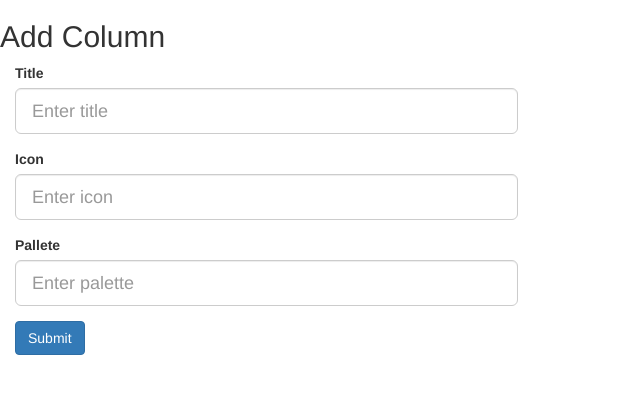
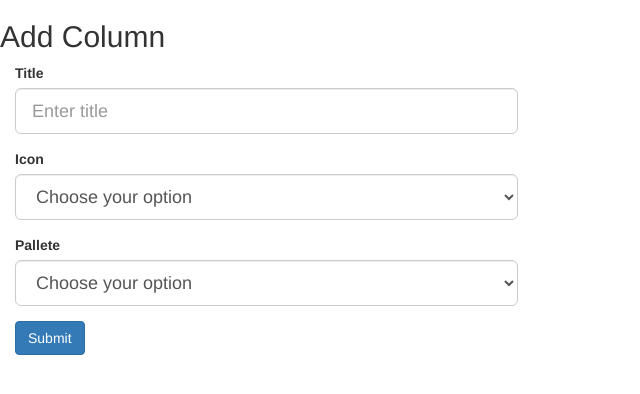
Before and after one commit to panderior/kanban-todo, a Django app: page /add_column/ in a window 1280 px wide. Shown: the top 394 px of the page, without its empty margins (0-640 px from the left). Run offline with Django 3.2, Linux system fonts and the light colour scheme; some libraries are stand-ins or nearby versions.

Commit message:
Enabled select options for various attributes and updated pages

```diff
--- a/templates/todo/add_column.html
+++ b/templates/todo/add_column.html
@@ -6,6 +6,7 @@
 
     <!-- Latest compiled and minified CSS -->
 <link rel="stylesheet" href="https://maxcdn.bootstrapcdn.com/bootstrap/3.3.7/css/bootstrap.min.css" integrity="sha384-BVYiiSIFeK1dGmJRAkycuHAHRg32OmUcww7on3RYdg4Va+PmSTsz/K68vbdEjh4u" crossorigin="anonymous">
+<link rel='stylesheet' href='https://fonts.googleapis.com/icon?family=Material+Icons'>
 
 <!-- Latest compiled and minified JavaScript -->
 <script src="https://maxcdn.bootstrapcdn.com/bootstrap/3.3.7/js/bootstrap.min.js" integrity="sha384-Tc5IQib027qvyjSMfHjOMaLkfuWVxZxUPnCJA7l2mCWNIpG9mGCD8wGNIcPD7Txa" crossorigin="anonymous"></script>
@@ -23,15 +24,34 @@
         </div>
         <div class="form-group">
             <label for="id_icon">Icon</label>
-            <input name="icon" type="text" class="form-control" id="id_icon" placeholder="Enter icon">
+            <select id="id_icon" name="icon" class="form-control">
+                <option value="" disabled selected>Choose your option</option>
+                <option value="filter_none" > Default </option>
+                <option value="report_problem"> Alert </option>
+                <option value="build"> In progress </option>
+                <option value="check_circle"> Done </option>
+                <option value="delete"> Gone </option>
+                <option value="announcement"> Announcement </option>
+                <option value="info"> Info </option>
+                <option value="view_list"> List </option>
+            </select>
         </div>
         <div class="form-group">
             <label for="id_palette">Pallete</label>
-            <input name="palette" type="text" class="form-control" id="id_palette" placeholder="Enter palette">
+            <select id="id_palette" name="palette" class="form-control">
+                <option value="" disabled selected>Choose your option</option>
+                <option value="kanban To-do" > Yellow </option>
+                <option value="kanban progress"> Blue </option>
+                <option value="kanban  Done"> Green </option>
+                <option value="kanban Gone"> Red </option>
+            </select>
         </div>
         <button type="submit" class="btn btn-primary">Submit</button>
     </form>
+
 </div>
+
+
 </body>
 
 </html>
--- a/templates/todo/index.html
+++ b/templates/todo/index.html
@@ -37,6 +37,9 @@
                         <li class="dd-item" data-id="{{todo.id}}">
                           <h3 class="title dd-handle" > <i class=" material-icons ">filter_none</i> {{ todo.title }}</h3>
                             <div class="text" contenteditable="true">{{ todo.description }}</div>
+                            {% if todo.link %}
+                              <a href={% url 'link_redirect'%}>Link</a>
+                            {% endif %}
                             {% if todo.attachment %}
                               <a href="{{MEDIA_URL}}/media/{{ todo.attachment }}">Attachement</a>
                             {% endif %}
@@ -50,7 +53,7 @@
                   {% endif %}
                <li class="dd-item">
                 <div class="actions" class="dd-item">
-                  <button class="addbutt" id="{{ one_col.title }}" onclick="location.href = 'add_todo/'"><i class="material-icons">control_point</i> Add new</button>
+                  <button class="addbutt" id="{{ one_col.title }}" onclick="location.href = 'add_todo/{{ one_col.title }}'"><i class="material-icons">control_point</i> Add new</button>
                 </div>
               </li>
             </ol>
--- a/todo/models.py
+++ b/todo/models.py
@@ -3,8 +3,8 @@ from django.db import models
 
 class Column (models.Model):
     title = models.CharField(max_length=20)
-    icon = models.CharField(max_length=20, blank=True, default="default")
-    palette = models.CharField(max_length=20, blank=True, default="default")
+    icon = models.CharField(max_length=20, blank=True, default="filter_none")
+    palette = models.CharField(max_length=20, blank=True, default="kanban To-do")
 
     def __str__(self):
         return self.title
@@ -15,7 +15,7 @@ class Todo(models.Model):
     description = models.CharField(max_length=500)
     column = models.ForeignKey(Column, on_delete=models.CASCADE)
     palette = models.CharField(max_length=20, blank=True)
-    link = models.CharField(max_length=100, blank=True)
+    link = models.URLField(max_length=100, blank=True)
     attachment = models.FileField(upload_to="files", blank=True)
 
     def __str__(self):
--- a/todo/urls.py
+++ b/todo/urls.py
@@ -5,5 +5,7 @@ from .views import *
 urlpatterns = [
     path('', index, name='index'),
     path('add_column/', addColumn, name='add_column'),
+    path('add_todo/<str:column>/', addTodo, name='add_todo'),
     path('add_todo/', addTodo, name='add_todo'),
+    path('redirect/<str:link>/', link_redirect, name='link_redirect'),
 ]
--- a/todo/views.py
+++ b/todo/views.py
@@ -24,8 +24,10 @@ def addColumn(request):
     return render(request, 'todo/add_column.html', {'column_form': column_form})
 
 
-def addTodo(request):
+def addTodo(request, column=None):
     todo_form = TodoForm()
+    column_list = Column.objects.all()
+    context_dic = {'todo_form': todo_form, "column": column}
 
     if request.method == 'POST':
         column = Column.objects.get(title=request.POST['column'])
@@ -38,6 +40,12 @@ def addTodo(request):
             todo.save(0)
             return redirect('/')
         else:
-            print("Add Column Unsucessfull")
             print(todo_form.errors)
-    return render(request, 'todo/add_todo.html', {'todo_form': todo_form})
+    else:
+        context_dic["columns"] = column_list
+    return render(request, 'todo/add_todo.html', context_dic)
+
+def link_redirect(request, link=None):
+    print("************")
+    print(link)
+    return redirect(link)
```
Also changed, not shown: templates/todo/add_todo.html (+20 -2 lines).
